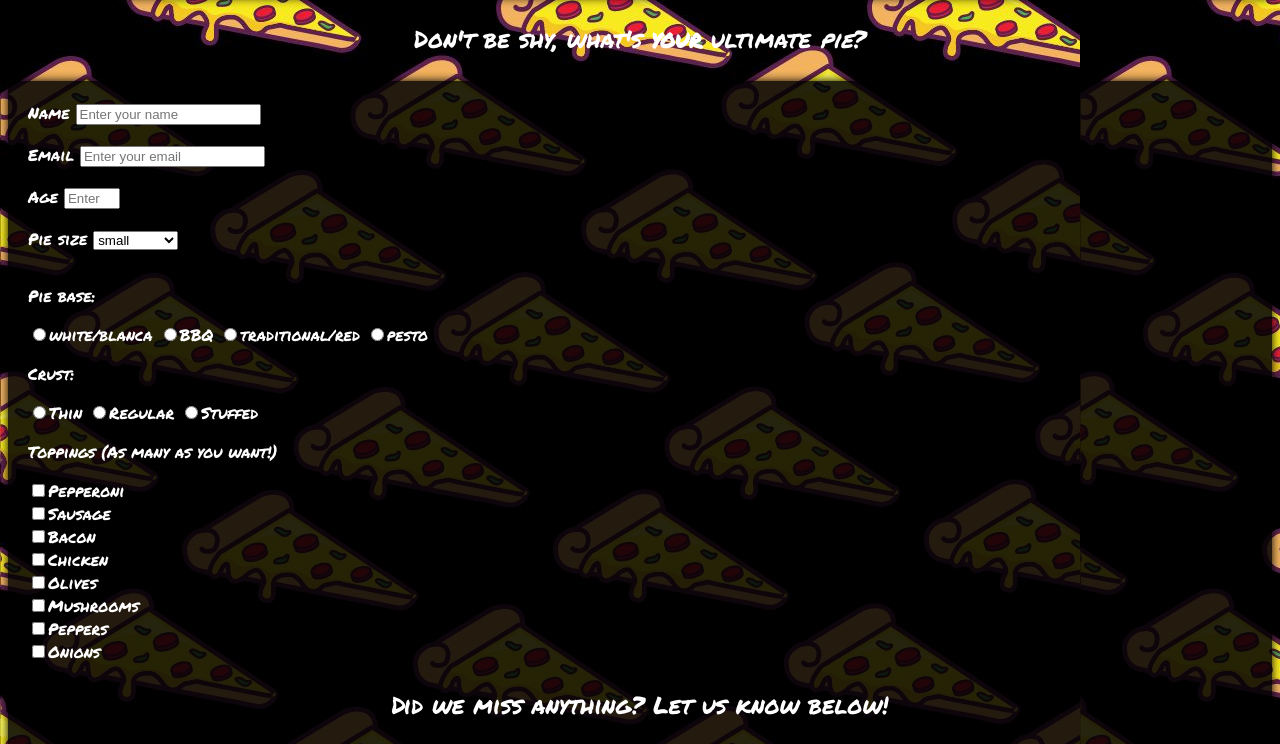
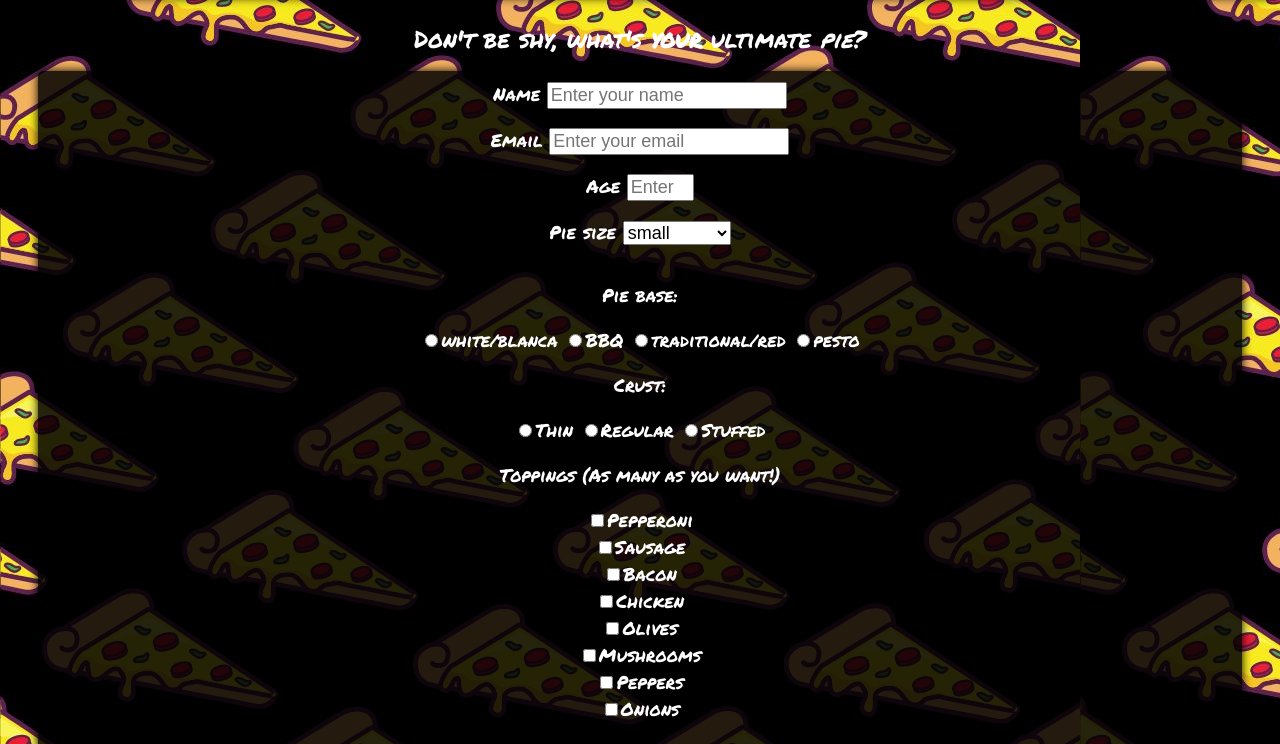
Before and after one commit to Garballa/Survey_form, a plain HTML site: page index.html in a window 1280 px wide. Shown: the part 49-793 px from the top of the page. Drawn offline with Linux system fonts and the light colour scheme; a web font is replaced by a local one.

Commit message:
Add more styling, center text, increase font size.

```diff
--- a/index.html
+++ b/index.html
@@ -44,7 +44,7 @@
       </div>
       <br>
       <div class="form_group">
-        <label for"pie-size">Pie size</label>
+        <label id="pie-size" for"pie-size">Pie size</label>
         <select id="dropdown" name="pie-size">
           <option value="small">small</option>
       <option value="medium">medium</option>
@@ -54,8 +54,8 @@
     </div>
     <br>
     <div class="form_group">
-    <p>Pie base:</p>
-    <div class="pie_base">
+    <p id="pie-base">Pie base:</p>
+    <div class="pie_bases">
     <label for="white/blanca">
     <input id="white/blanca" value="white/blanca" type="radio" name="base">white/blanca</label>
       <label for="BBQ">
--- a/style.css
+++ b/style.css
@@ -20,14 +20,20 @@ body {
 }
 .wrapper {
   background-color: rgba(0, 0, 0, 0.85);
-  margin: auto;
   padding: 20px;
   border-radius: 5px;
   box-shadow: 0 0 10px #000;
+  padding: 10px;
+  margin-left: 30px;
+  margin-right: 30px;
+  margin-top: -10px;
 }
 .form_group {
+  display: block;
   font-family: "Permanent Marker", cursive;
   color: white;
+  text-align: center;
+  font-size: large;
 }
 #text-area {
   display: block;
@@ -46,3 +52,14 @@ body {
   font-size: x-large;
   font-family: "Permanent Marker", cursive;
 }
+#name,
+#name-label,
+#email,
+#email-label,
+#number,
+#number-label,
+#dropdown,
+#pie-size,
+#pie-base {
+  font-size: large;
+}
```
